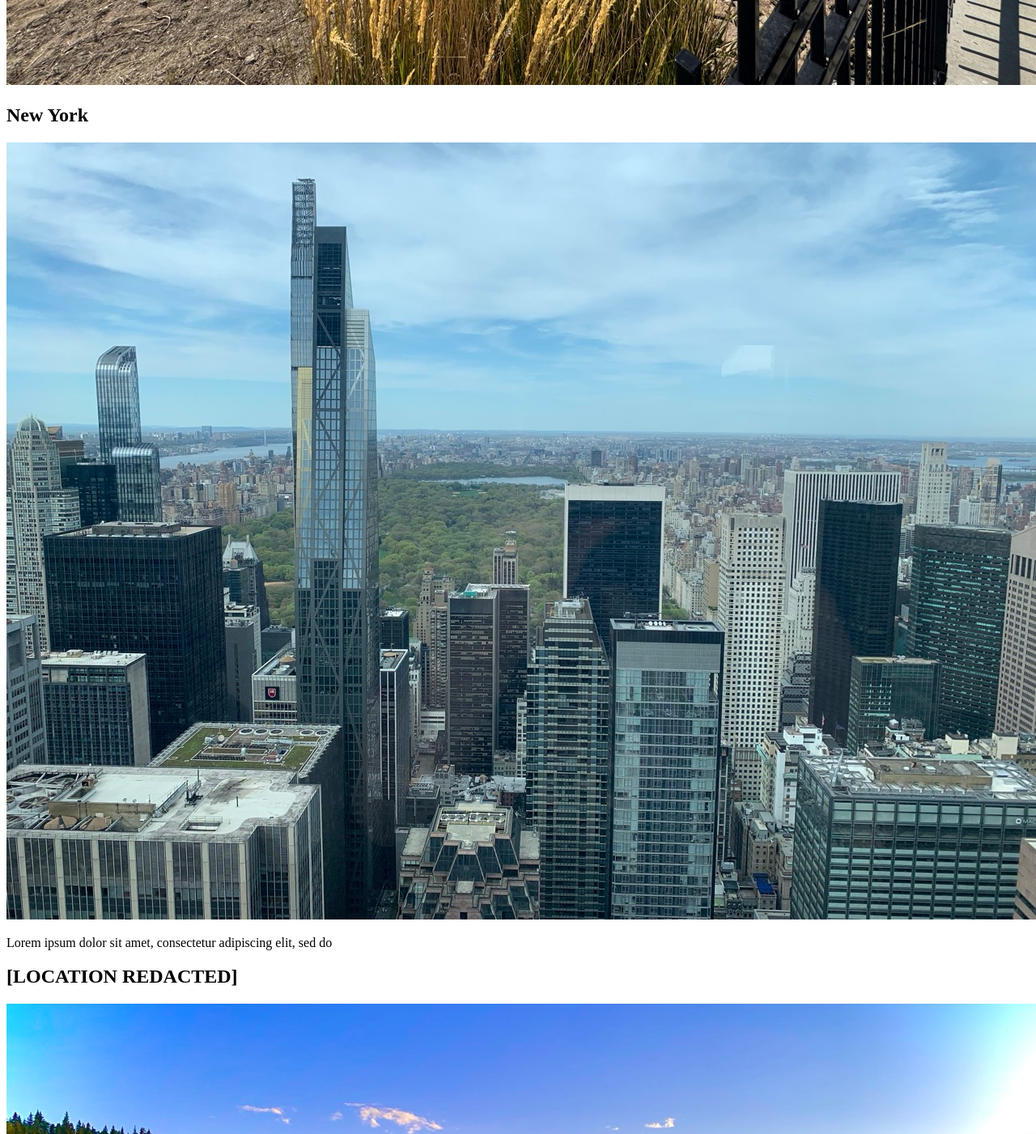
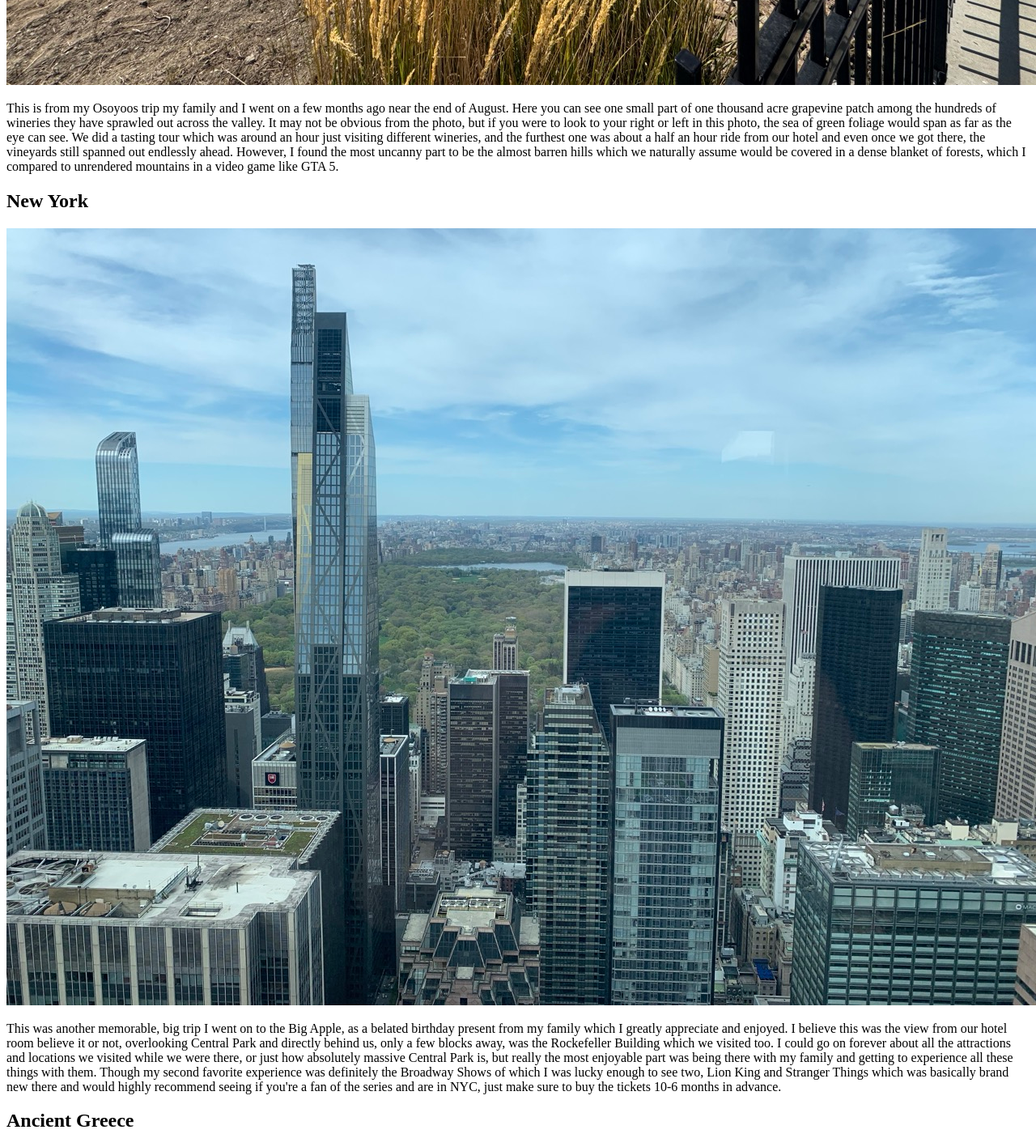
Before and after one commit to dmp-source/travelogue, a plain HTML site: page index.html in a window 1280 px wide. Shown: the part 1020-2421 px from the top of the page at 81% size. Drawn offline with Linux system fonts and the light colour scheme.

Commit message:
Switched topics
wanted to do different vacation

```diff
--- a/index.html
+++ b/index.html
@@ -12,10 +12,13 @@
     </header>
     <main>
         <section>
-            <h2>Ancient Greece</h2>
+            <h2>Osoyoos</h2>
             <img src="images/osoyoosL.jpeg" alt="osoyoos-vineyard">
-            <p>
-
+            <p>This is from my Osoyoos trip my family and I went on a few months ago near the end of August.
+                Here you can see one small part of one thousand acre grapevine patch among the hundreds of wineries they have sprawled out across the valley.
+                It may not be obvious from the photo, but if you were to look to your right or left in this photo, the sea of green foliage would span as far as the eye can see.
+                We did a tasting tour which was around an hour just visiting different wineries, and the furthest one was about a half an hour ride from our hotel and even once we got there, the vineyards still spanned out endlessly ahead.
+                However, I found the most uncanny part to be the almost barren hills which we naturally assume would be covered in a dense blanket of forests, which I compared to unrendered mountains in a video game like GTA 5.
             </p>
         </section>
 
@@ -23,19 +26,28 @@
             <h2>New York</h2>
             <img src="images/nyskylineL.jpeg" alt="skyline-of-new-york">
             <p>
-                Lorem ipsum dolor sit amet, consectetur adipiscing elit, sed do
+                This was another memorable, big trip I went on to the Big Apple, as a belated birthday present from my family which I greatly appreciate and enjoyed.
+                I believe this was the view from our hotel room believe it or not, overlooking Central Park and directly behind us, only a few blocks away, was the Rockefeller Building which we visited too.
+                I could go on forever about all the attractions and locations we visited while we were there, or just how absolutely massive Central Park is, but really the most enjoyable part was being there with my family and getting to experience all these things with them.
+                Though my second favorite experience was definitely the Broadway Shows of which I was lucky enough to see two, Lion King and Stranger Things which was basically brand new there and would highly recommend seeing if you're a fan of the series and are in NYC, just make sure to buy the tickets 10-6 months in advance.
             </p>
         </section>
 
         <section>
-            <h2>[LOCATION REDACTED]</h2>
-            <img src="images/fishingspotL.jpeg" alt="sunset-on-mountain-lake">
+            <h2>Ancient Greece</h2>
+            <img src="images/acropolisL.jpeg" alt="acropolis-of-athens">
             <p>
-                Lorem ipsum dolor sit amet, consectetur adipiscing elit, sed do
+                 This is one of my oldest photos back from when I went to Greece back in 2019 which I was a dream of mine for years as I had a pretty big obsession with Greek Mythology at the time.
+                For this trip I basically served as a tour guide, planning out which islands we should visit and all the places of importance I wanted to experience in person and while there, describing the myths in great detail to my family whether they wanted to hear it or not.
+                Here you can see another hotel photo of when we stayed in Athens, albeit quite grainy as we stayed at an AirBnB that was a ways away from the city.
+                The most memorable experience I would say was on the island of Crete within the cave foretold to be the birthplace of the Lightning God Zeus, but a close second would be the island of Santorini, whose sunsets are almost a requirement to see for any tourist.
+                Overall I'd say this trip may be one of my favorites of all time, with the New York trip at a close second place, just because of the personal significance it had with 12-year-old me at that time.
             </p>
         </section>
     </main>
+<footer>
 
+</footer>
 
 </body>
 </html>
```
